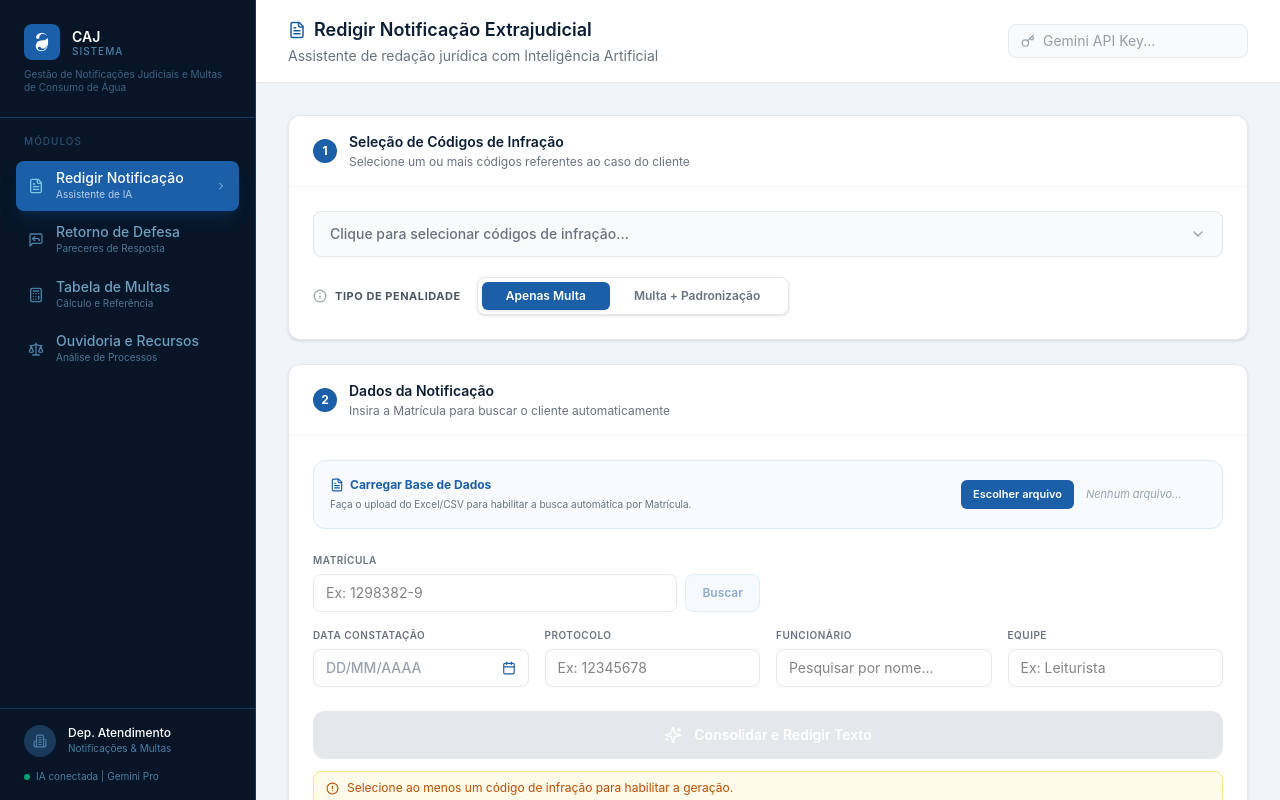
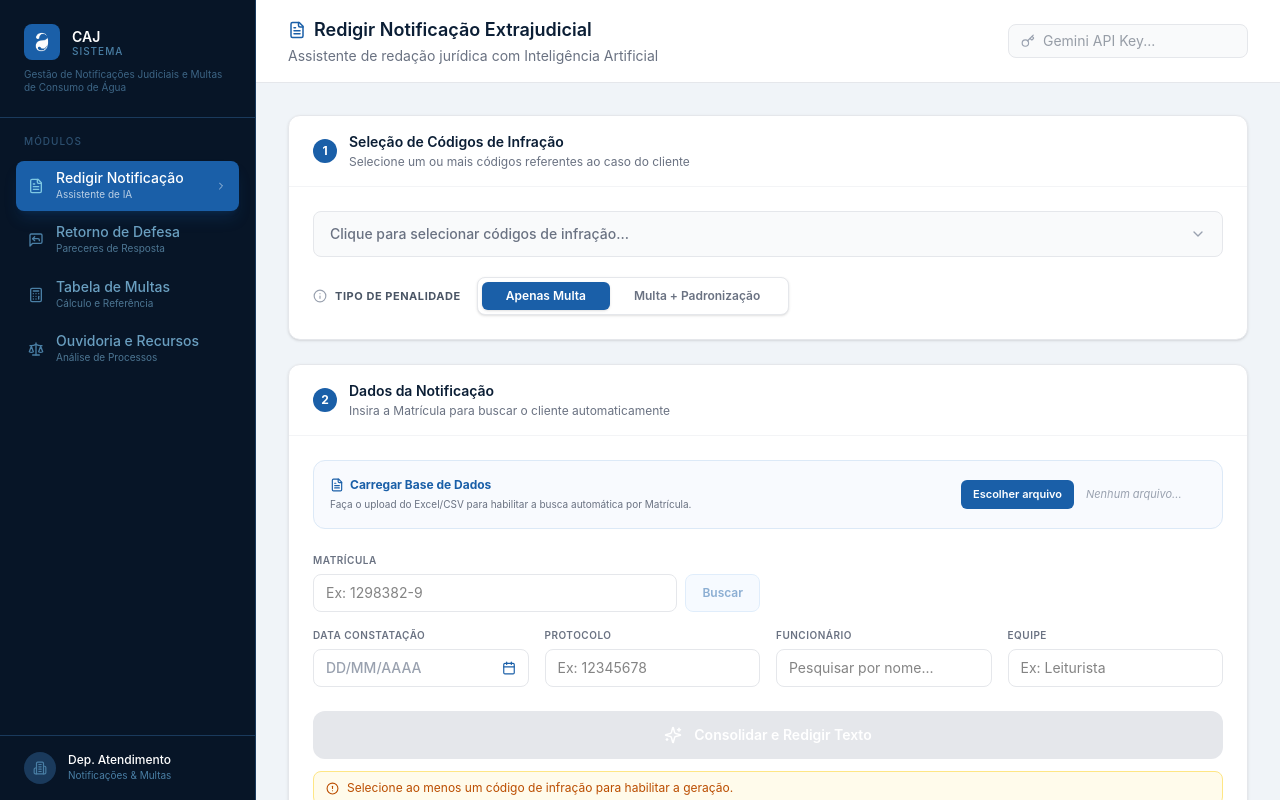
Before and after one commit to MarieleV/Notificacao-CAJ, a React (Vite) app in the folder front-end/: page / in a window 1280 px wide. Built offline with nearby package versions, Linux system fonts and the light colour scheme.

Commit message:
remoção linha de IA

```diff
--- a/front-end/src/components/Layout.tsx
+++ b/front-end/src/components/Layout.tsx
@@ -117,12 +117,6 @@ export function Layout() {
               <p className="text-[#4a7fa5] text-[10px] mt-0.5">Notificações & Multas</p>
             </div>
           </div>
-          <div className="mt-3 px-2">
-            <div className="flex items-center gap-1.5">
-              <span className="w-1.5 h-1.5 rounded-full bg-emerald-400 animate-pulse"></span>
-              <span className="text-[#4a7fa5] text-[10px]">IA conectada | Gemini Pro</span>
-            </div>
-          </div>
         </div>
       </aside>
 
```
